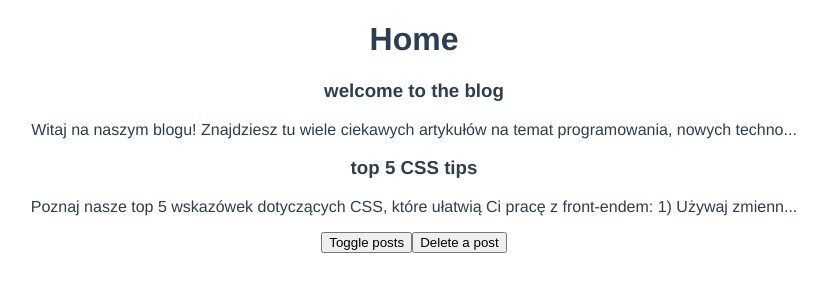
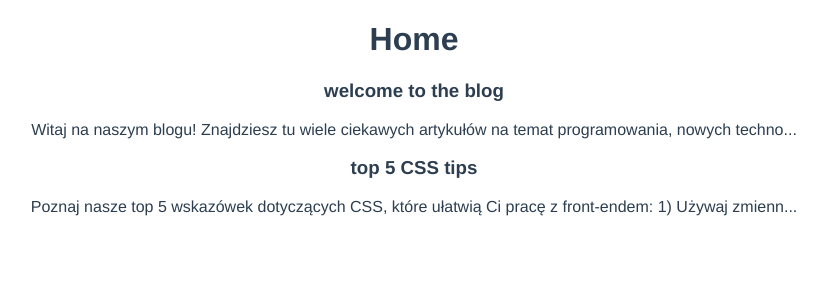
Before and after one commit to TairilKK/vue-journey, a Vue app in the folder dojo-blog/: page / in a window 1280 px wide. Shown: the top 300 px of the page, without its empty margins (226-1053 px from the left). Built offline with nearby package versions, Linux system fonts and the light colour scheme; data requests are answered from the project's data file.

Commit message:
add: data fetch

```diff
--- /dev/null
+++ b/dojo-blog/data/db.json
@@ -0,0 +1,16 @@
+{
+  "posts": [
+    {
+      "id": 1,
+      "title": "welcome to the blog",
+      "body": "Witaj na naszym blogu! Znajdziesz tu wiele ciekawych artykułów na temat programowania, nowych technologii oraz praktycznych porad dla początkujących i zaawansowanych. Naszym celem jest dzielenie się wiedzą oraz inspirowanie do nauki i rozwoju. Śledź nasze wpisy, aby być na bieżąco z najnowszymi trendami w świecie IT. Jeśli masz pytania lub sugestie, zostaw komentarz pod artykułem chętnie odpowiemy!",
+      "tags": ["webdev", "coding", "news"]
+    },
+    {
+      "id": 2,
+      "title": "top 5 CSS tips",
+      "body": "Poznaj nasze top 5 wskazówek dotyczących CSS, które ułatwią Ci pracę z front-endem: 1) Używaj zmiennych CSS dla spójności kolorów i rozmiarów. 2) Korzystaj z Flexboxa i Grida do tworzenia responsywnych układów. 3) Minimalizuj nadmiarowe selektory i klasy. 4) Testuj wygląd na różnych urządzeniach i przeglądarkach. 5) Dokumentuj niestandardowe rozwiązania w kodzie. Dzięki tym poradom Twoje projekty będą bardziej czytelne i łatwiejsze w utrzymaniu.",
+      "tags": ["webdev", "coding", "css"]
+    }
+  ]
+}
--- a/dojo-blog/src/views/HomeView.vue
+++ b/dojo-blog/src/views/HomeView.vue
@@ -1,9 +1,13 @@
 <template>
   <div class="home">
     <h1>Home</h1>
-    <PostList v-if="showPosts" :posts="posts" />
-    <button @click="() => (showPosts = !showPosts)">Toggle posts</button>
-    <button @click="() => posts.pop()">Delete a post</button>
+    <div v-if="error">
+      {{ error }}
+    </div>
+    <div v-if="posts.length">
+      <PostList :posts="posts" />
+    </div>
+    <div v-else>Loading ...</div>
   </div>
 </template>
 
@@ -15,21 +19,23 @@ export default {
   name: "HomeView",
   components: { PostList },
   setup() {
-    const posts = ref([
-      {
-        title: "welcome to the blog",
-        body: "Witaj na naszym blogu! Znajdziesz tu wiele ciekawych artykułów na temat programowania, nowych technologii oraz praktycznych porad dla początkujących i zaawansowanych. Naszym celem jest dzielenie się wiedzą oraz inspirowanie do nauki i rozwoju. Śledź nasze wpisy, aby być na bieżąco z najnowszymi trendami w świecie IT. Jeśli masz pytania lub sugestie, zostaw komentarz pod artykułem – chętnie odpowiemy!",
-        id: 1,
-      },
-      {
-        title: "top 5 CSS tips",
-        body: "Poznaj nasze top 5 wskazówek dotyczących CSS, które ułatwią Ci pracę z front-endem: 1) Używaj zmiennych CSS dla spójności kolorów i rozmiarów. 2) Korzystaj z Flexboxa i Grida do tworzenia responsywnych układów. 3) Minimalizuj nadmiarowe selektory i klasy. 4) Testuj wygląd na różnych urządzeniach i przeglądarkach. 5) Dokumentuj niestandardowe rozwiązania w kodzie. Dzięki tym poradom Twoje projekty będą bardziej czytelne i łatwiejsze w utrzymaniu.",
-        id: 2,
-      },
-    ]);
+    const posts = ref([]);
+    const error = ref(null);
+    const load = async () => {
+      try {
+        let data = await fetch("http://localhost:3000/posts");
 
-    const showPosts = ref(true);
-    return { posts, showPosts };
+        if (!data.ok) {
+          throw new Error("no data available");
+        }
+        posts.value = await data.json();
+      } catch (err) {
+        error.value = err.message;
+        console.error(error.value);
+      }
+    };
+    load();
+    return { posts, error };
   },
 };
 </script>
```
